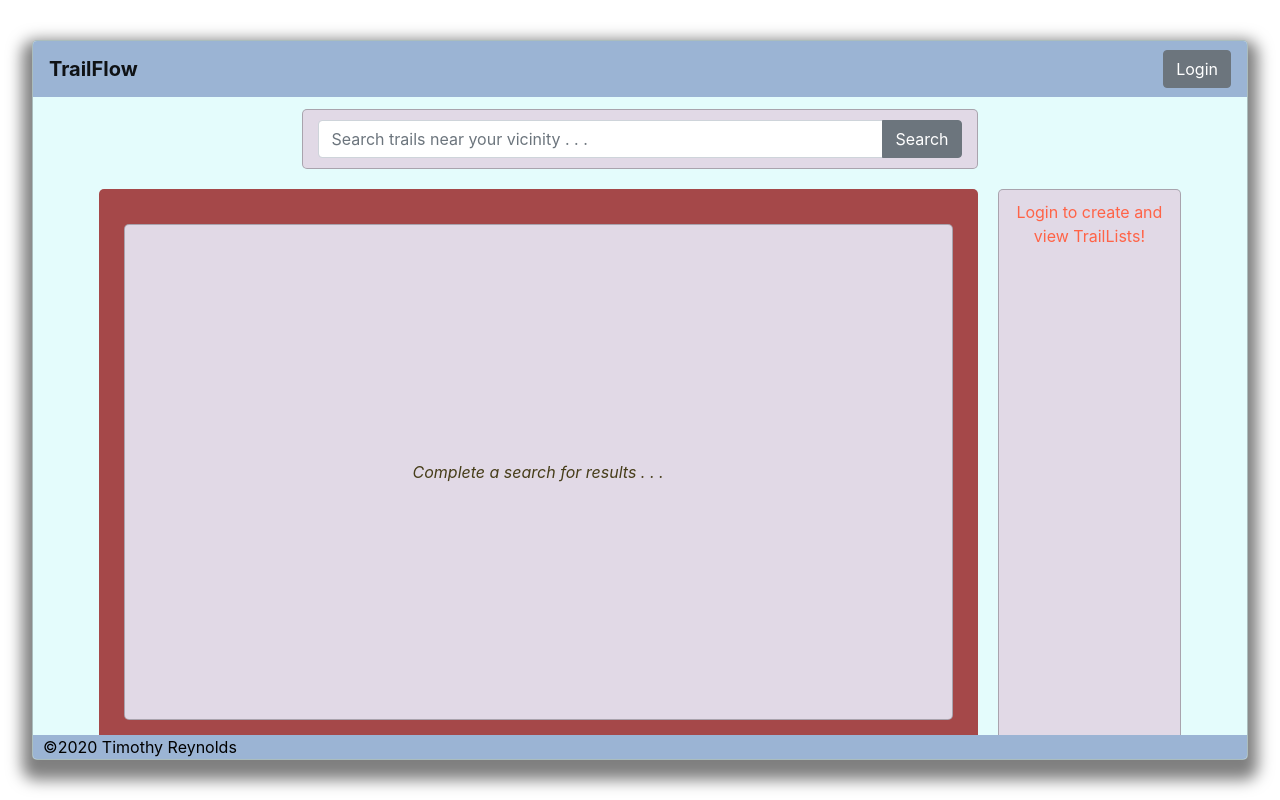
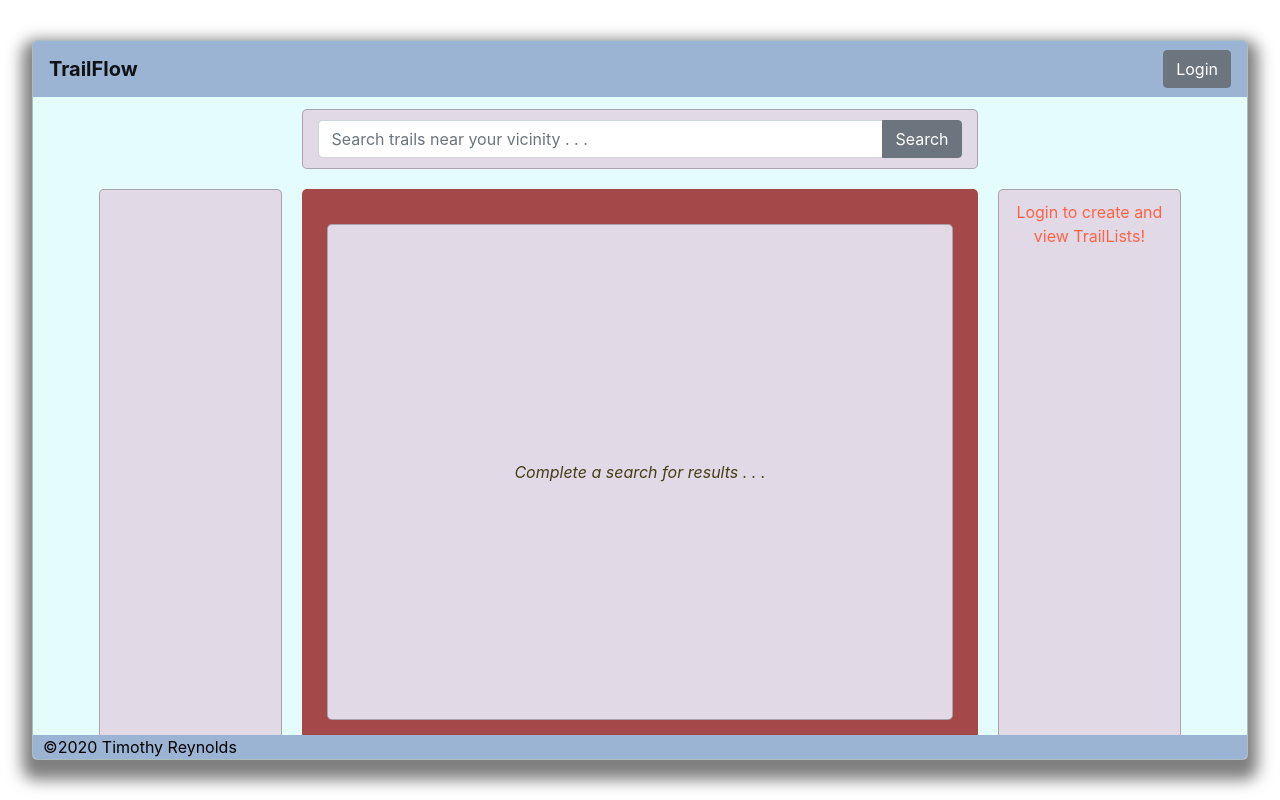
Before and after one commit to tjreynolds91/TrailFlow-Client, a React (Create React App) app: page / in a window 1280 px wide. Built offline with nearby package versions, Linux system fonts and the light colour scheme.

Commit message:
stlying fix, maybe

```diff
--- a/src/components/Layout.jsx
+++ b/src/components/Layout.jsx
@@ -78,13 +78,14 @@ export default class Layout extends React.Component {
             </Col>
           </Row>
           <Row className="rowOne row rb">
-            {/* <Col
-              className="colOne col colColor rb bsb"
-              xs="2"
-              style={{ zIndex: "2" }}
-            >
-              <div className="categoryScrollContainer">
-                <h4>Categories</h4>
+            {
+              <Col
+                className="colOne col colColor rb bsb"
+                xs="2"
+                style={{ zIndex: "2" }}
+              >
+                <div className="categoryScrollContainer">
+                  {/* <h4>Categories</h4>
                 <hr />
                 <div className="categoryScroll">
                   <h5>Featured</h5>
@@ -130,10 +131,11 @@ export default class Layout extends React.Component {
                   <p onClick={(e) => filterBook("subject:history")}>History</p>
                   <p onClick={(e) => filterBook("subject:health")}>
                     Health and Fitness
-                  </p>
+                  </p> */}
+                  {/* </div> */}
                 </div>
-              </div>
-            </Col> */}
+              </Col>
+            }
             <Col className="colTwo brownBG rb">
               <Row className="popBookCarousel rb">
                 <Col
--- a/src/css/components.css
+++ b/src/css/components.css
@@ -212,7 +212,7 @@ code {
   transition: 0.3s;
 }
 
-.bookCard:hover {
+.trailCard:hover {
   box-shadow: 0px 0px 3px 3px #a54849;
 }
 
```
Also changed, not shown: 1 other file (tests, documents, lock files or other folders).
